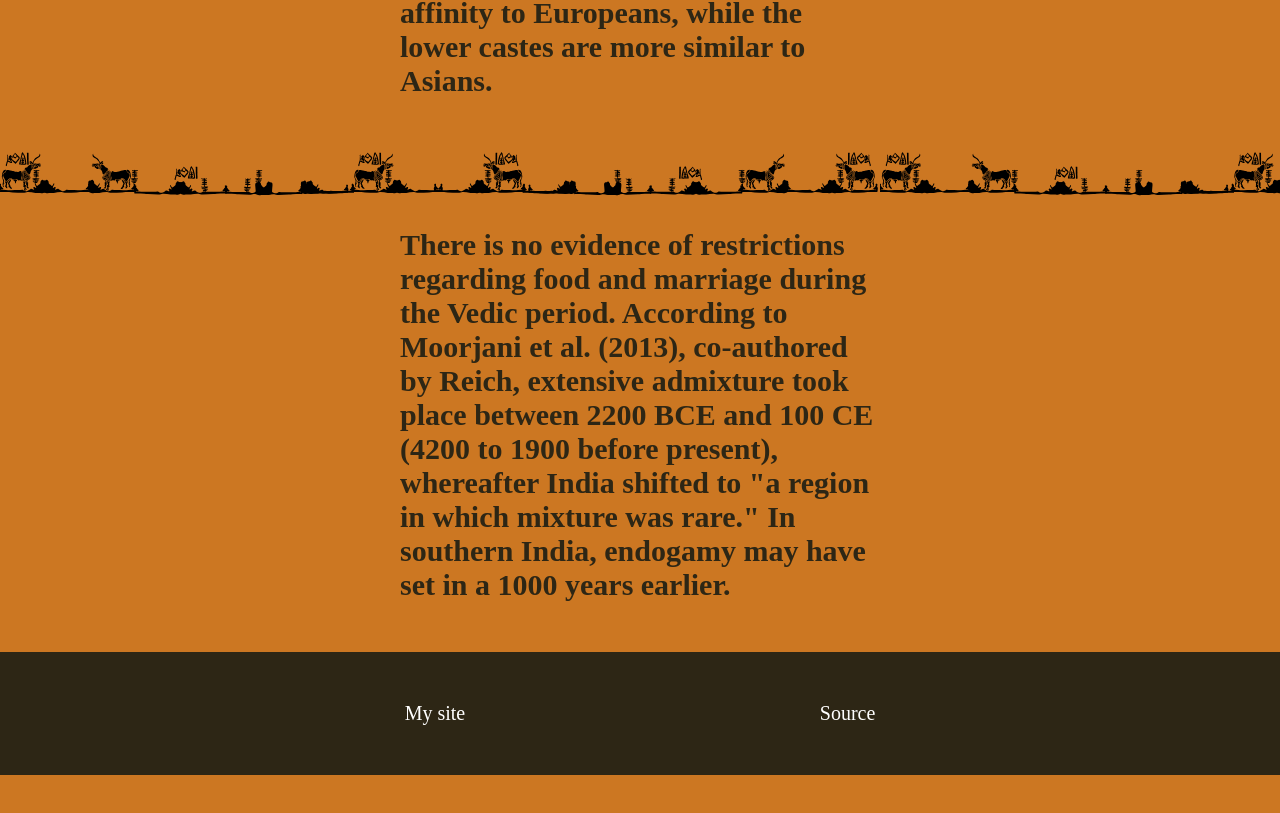
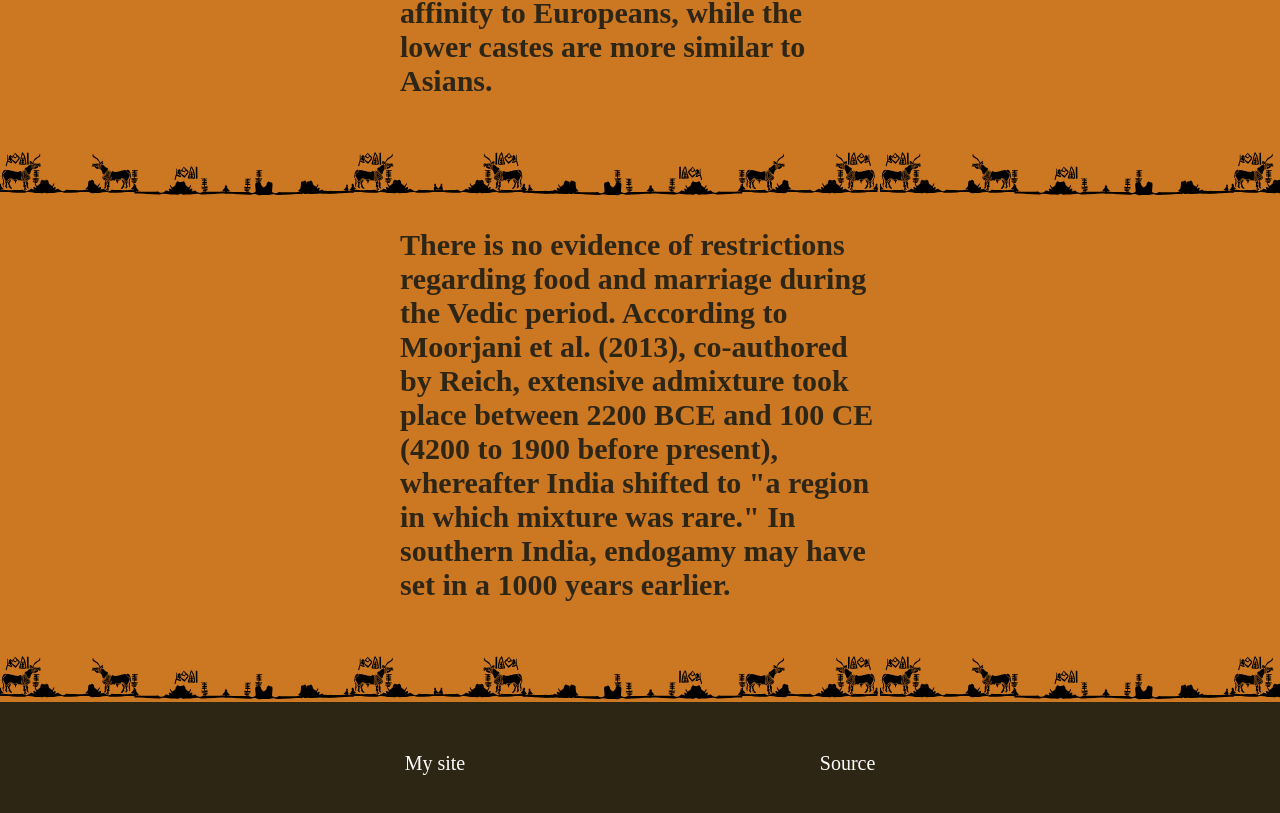
Before and after one commit to AlexanderChernyshev/css_demo_indian_caste_system, a plain HTML site: page index.html in a window 1280 px wide. Shown: the part 2327-3140 px from the top of the page. Before the commit the page ends 3102 px from the top, so only its background shows below. Drawn offline with Linux system fonts and the light colour scheme.

Commit message:
added border above footer

```diff
--- a/index.html
+++ b/index.html
@@ -82,6 +82,9 @@
 
     </main>
 
+    <div class="fancy-border">
+    </div>
+
     <footer>
         <a href="https://alexchernyshev.com/">My site</a>
         <a href="https://en.wikipedia.org/wiki/Caste_system_in_India">Source</a>
```
